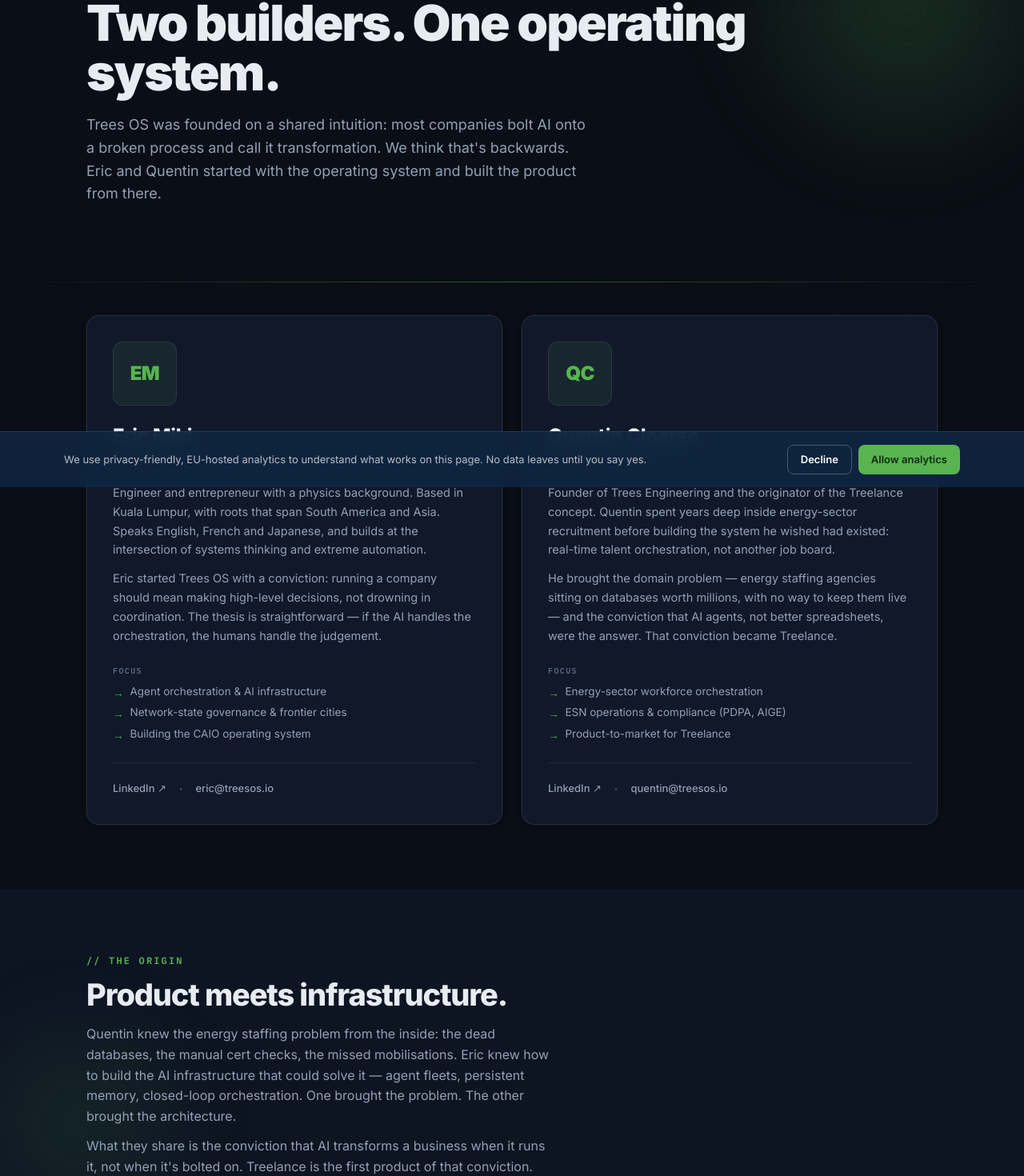
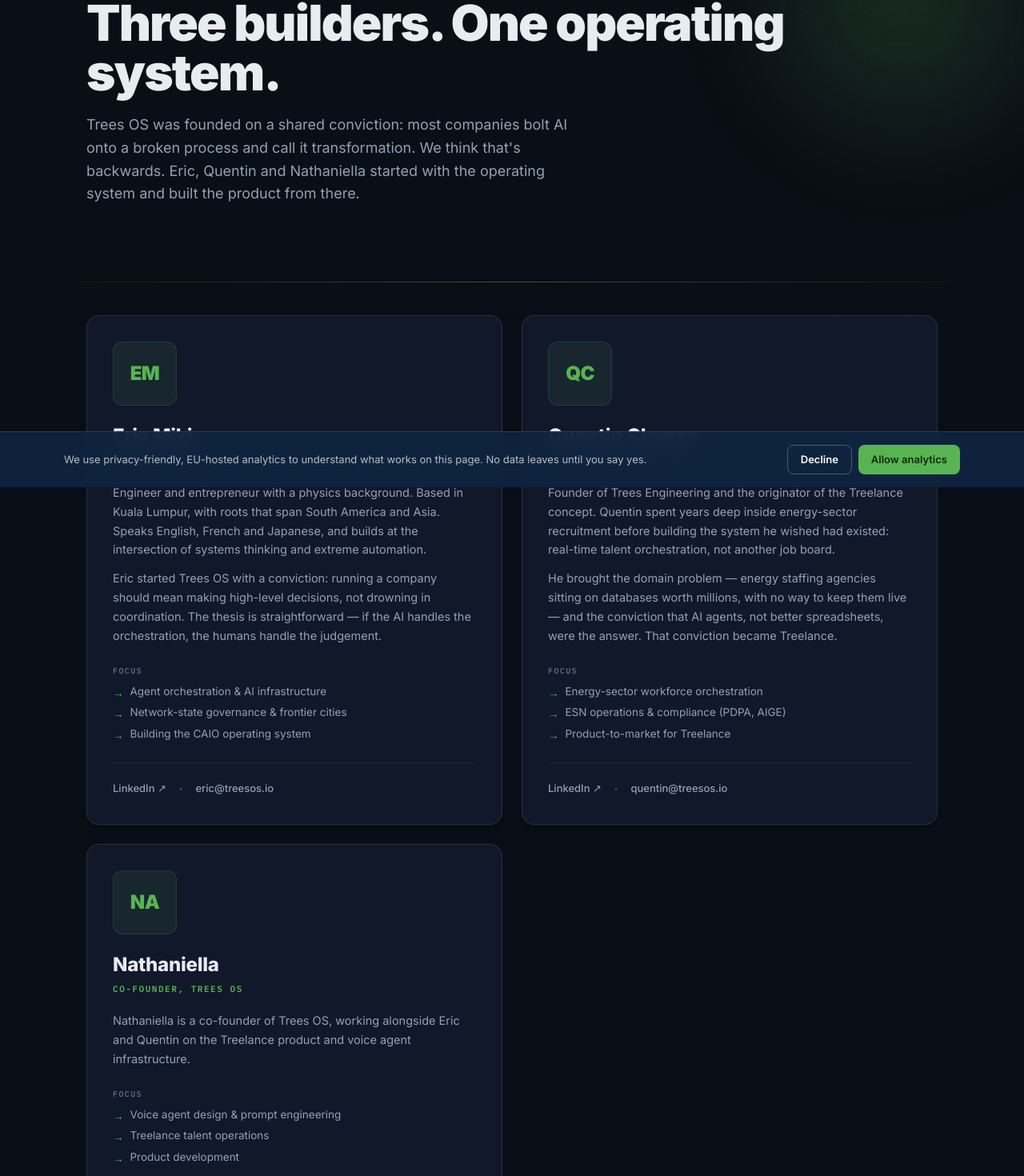
Before and after one commit to EricViso/treesoswebsite, a Next.js app: page /about in a window 1280 px wide. Shown: the part 191-1661 px from the top of the page at 80% size. Built offline with nearby package versions, Linux system fonts and the light colour scheme; no server answers.

Commit message:
about: add Nathaniella as co-founder

```diff
--- a/app/about/page.tsx
+++ b/app/about/page.tsx
@@ -10,14 +10,14 @@
 export const metadata: Metadata = {
   title: `${brand.company} · Who we are`,
   description:
-    "Trees OS was founded by Eric Miki and Quentin Cloarec. Two builders who believe the point of automation isn't to remove people — it's to let them do what only people can do.",
+    "Trees OS was founded by Eric Miki, Quentin Cloarec, and Nathaniella. Three builders who believe the point of automation isn't to remove people — it's to let them do what only people can do.",
 };
 
 const founders = [
   {
     name: "Eric Miki",
     role: "Founder, Trees OS",
-    avatar: null, // initials fallback
+    avatar: null,
     initials: "EM",
     bio: [
       "Engineer and entrepreneur with a physics background. Based in Kuala Lumpur, with roots that span South America and Asia. Speaks English, French and Japanese, and builds at the intersection of systems thinking and extreme automation.",
@@ -47,6 +47,22 @@
     ],
     linkedin: "https://www.linkedin.com/in/quentincloarec",
     email: "quentin@treesos.io",
+  },
+  {
+    name: "Nathaniella",
+    role: "Co-Founder, Trees OS",
+    avatar: null,
+    initials: "NA",
+    bio: [
+      "Nathaniella is a co-founder of Trees OS, working alongside Eric and Quentin on the Treelance product and voice agent infrastructure.",
+    ],
+    focus: [
+      "Voice agent design & prompt engineering",
+      "Treelance talent operations",
+      "Product development",
+    ],
+    linkedin: "",
+    email: "nathaniella@trees-engineering.com",
   },
 ];
 
@@ -78,10 +94,10 @@
             // about
           </div>
           <h1 className="mt-4 max-w-[20ch] text-[clamp(32px,5.6vw,62px)] font-black leading-[1.0] tracking-tightest text-fg">
-            Two builders. One operating system.
+            Three builders. One operating system.
           </h1>
           <p className="mt-5 max-w-[56ch] text-[clamp(15px,2vw,18px)] leading-[1.6] text-fg-muted">
-            Trees OS was founded on a shared intuition: most companies bolt AI onto a broken process and call it transformation. We think that's backwards. Eric and Quentin started with the operating system and built the product from there.
+            Trees OS was founded on a shared conviction: most companies bolt AI onto a broken process and call it transformation. We think that's backwards. Eric, Quentin and Nathaniella started with the operating system and built the product from there.
           </p>
         </Container>
       </header>
@@ -173,7 +189,7 @@
             Product meets infrastructure.
           </h2>
           <p className="mt-4 max-w-[58ch] text-[16px] leading-[1.6] text-fg-muted">
-            Quentin knew the energy staffing problem from the inside: the dead databases, the manual cert checks, the missed mobilisations. Eric knew how to build the AI infrastructure that could solve it — agent fleets, persistent memory, closed-loop orchestration. One brought the problem. The other brought the architecture.
+            Quentin knew the energy staffing problem from the inside: the dead databases, the manual cert checks, the missed mobilisations. Eric knew how to build the AI infrastructure that could solve it — agent fleets, persistent memory, closed-loop orchestration. Nathaniella brought the product lens — designing the voice agent experiences, shaping how talent and clients interact with Treelance.
           </p>
           <p className="mt-3 max-w-[58ch] text-[16px] leading-[1.6] text-fg-muted">
             What they share is the conviction that AI transforms a business when it runs it, not when it's bolted on. Treelance is the first product of that conviction. The Miki Mafia, a venture studio to teach other founders how to replicate the model, is the long game.
```
